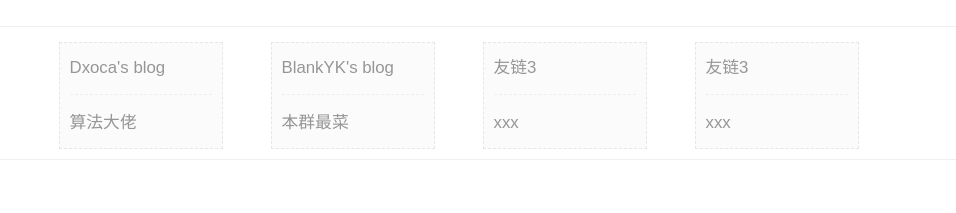
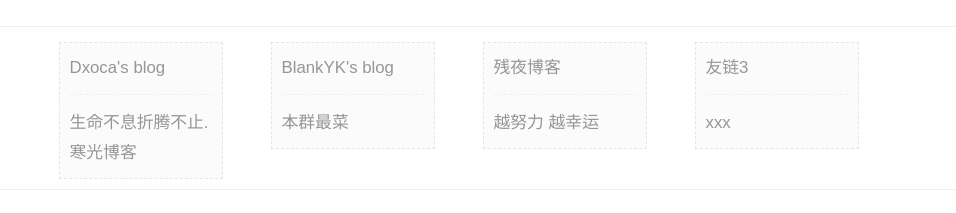
Before and after one commit to xyhmnb/xyhmnb.github.io, a plain HTML site: page links/index.html in a window 1280 px wide. Shown: the part 74-287 px from the top of the page, without its empty margins (154-1110 px from the left). Drawn offline with Linux system fonts and the light colour scheme.

Commit message:
Site updated: 2019-07-31 19:07:06

```diff
--- a/links/index.html
+++ b/links/index.html
@@ -98,7 +98,7 @@
 	  		<a href="https://dxoca.cn/" target="_blank">
 	  		Dxoca's blog
 	  		<hr class="three"/>
-	  		算法大佬
+	  		生命不息折腾不止.寒光博客
 	  		</a>
 		</li>
 
@@ -111,10 +111,10 @@
 		</li>
 
 		 <li >
-	  		<a href="http://www.xyhmnb.ml" target="_blank">
-	  		友链3
+	  		<a href="https://www.canye365.cn" target="_blank">
+	  		残夜博客
 	  		<hr class="three"/>
-	  		xxx
+	  		越努力 越幸运
 	  		</a>
 		</li>
 
```
Also changed, not shown: archives/2019/03/index.html (+2 -2 lines), archives/2019/index.html (+2 -2 lines), archives/index.html (+2 -2 lines), tags/2/index.html (+2 -2 lines).
